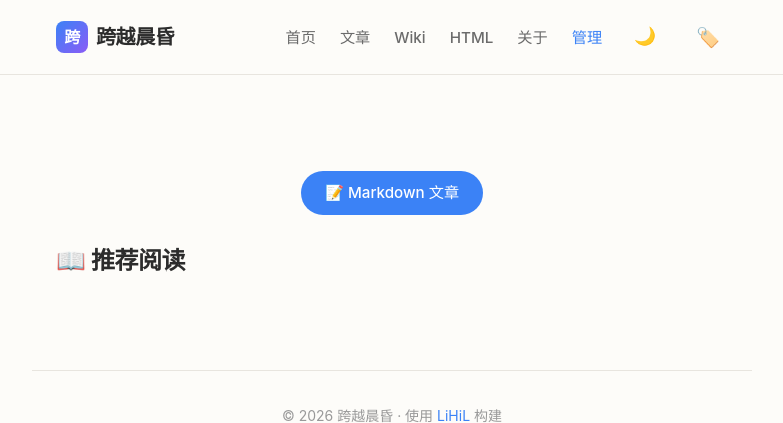
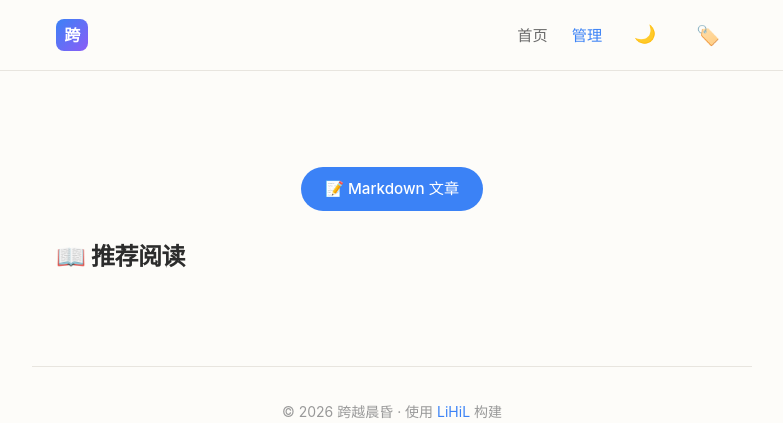
Before and after one commit to CrossDark/PyKYCH, a Python web app: template src/pykych/templates/home.html in a window 1280 px wide. Shown: the top 423 px of the page, without its empty margins (248-1031 px from the left). Run offline with Jinja, Linux system fonts and the light colour scheme; the template is opened without the code that fills it, so the values that code supplies are empty.

Commit message:
改导航栏

```diff
--- a/src/pykych/templates/base.html
+++ b/src/pykych/templates/base.html
@@ -592,14 +592,9 @@
         <div class="header-inner">
             <a href="/" class="logo">
                 <span class="logo-icon">跨</span>
-                跨越晨昏
             </a>
             <nav>
                 <a href="/">首页</a>
-                <a href="/md">文章</a>
-                <a href="/wikidot">Wiki</a>
-                <a href="/html">HTML</a>
-                <a href="/about">关于</a>
                 <a href="/admin" style="color: var(--accent);">管理</a>
                 <button class="theme-toggle" onclick="toggleTheme()" title="切换黑暗/明亮模式" aria-label="切换主题">
                     <span class="theme-icon" id="themeIcon">🌙</span>
```
